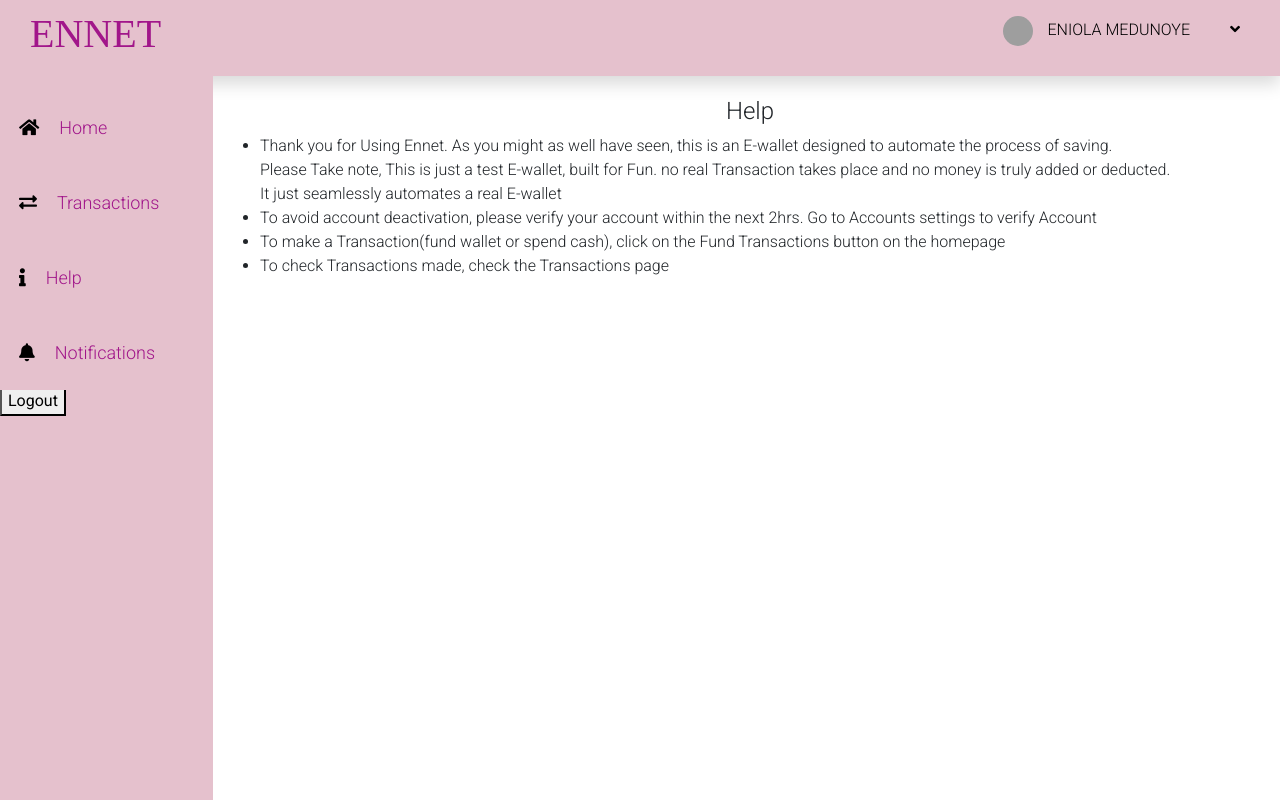
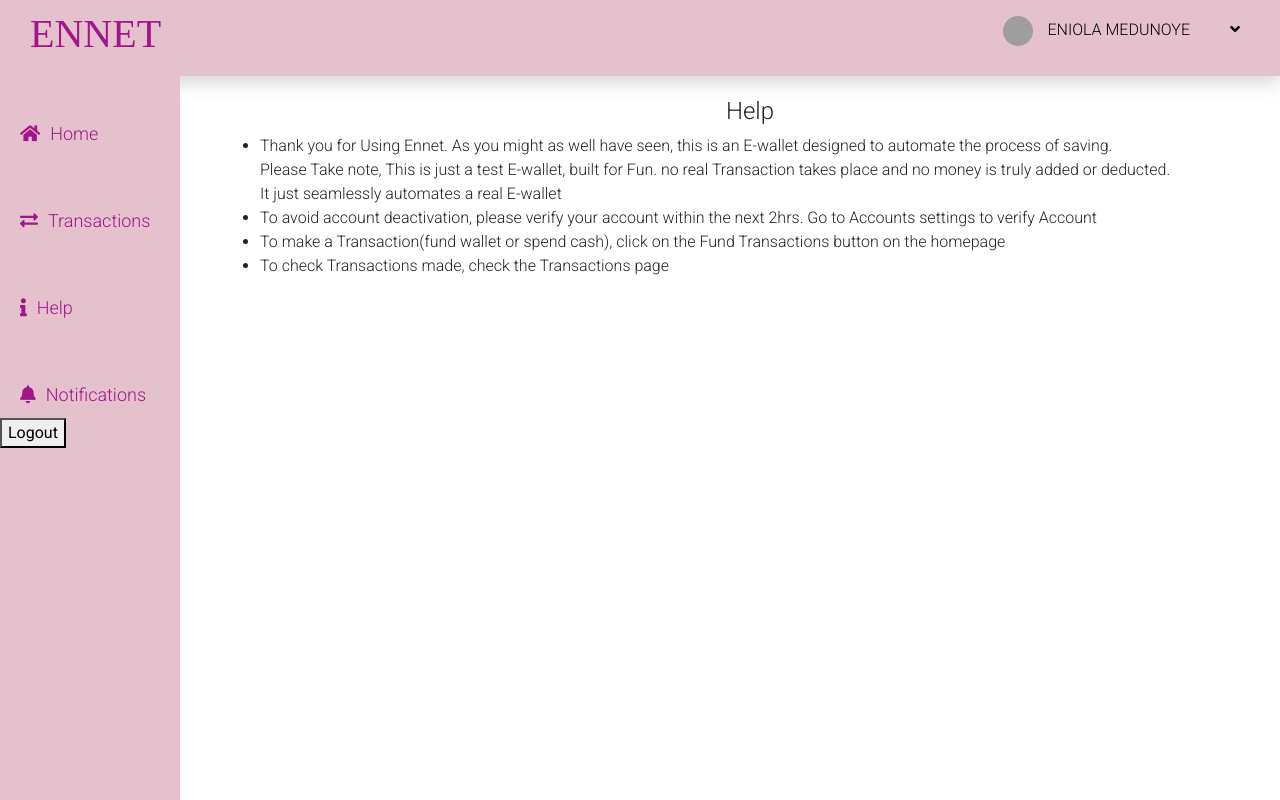
Before and after one commit to Ennyola/Wallet, a React (Create React App) app: page /help in a window 1280 px wide. Built offline with nearby package versions, Linux system fonts and the light colour scheme; sample sign-in values are in the browser's storage; grey boxes are pictures that could not be loaded; a web font is replaced by a local one.

Commit message:
Rewrote sidebar

```diff
--- a/src/components/Sidebar.js
+++ b/src/components/Sidebar.js
@@ -11,13 +11,12 @@ class Sidebar extends Component {
         }
         return(
             <div className = "sidebar">
-                <ul >
-                    <Link to ="/dashboard"> <li><i className="fas fa-home"></i>Home</li></Link>
-                    <Link to = "/transactions">    <li><i className="fas fa-exchange-alt"></i>Transactions</li></Link>
-                    {/* <Link to = "/funds">  <li><i className="fas fa-credit-card"></i>Funds</li> </Link>  */}
-                    <Link to = "/help">  <li><i className="fas fa-info"></i>Help</li></Link>
-                    <Link to = "/notifications">   <li><i className="fas fa-bell"></i>Notifications</li> </Link>
-                </ul>
+
+                    <Link to ="/dashboard"> <i className="fas fa-home"></i>Home</Link>
+                    <Link to = "/transactions">    <i className="fas fa-exchange-alt"></i>Transactions</Link>
+                    <Link to = "/help">  <i className="fas fa-info"></i>Help</Link>
+                    <Link to = "/notifications">   <i className="fas fa-bell"></i>Notifications </Link>
+                                      {/* <Link to = "/funds">  <i className="fas fa-credit-card"></i>Funds </Link>  */}
                 <button onClick = {onClick}>Logout</button>
             </div>
         )
```
Also changed, not shown: src/public/css/all.css.
